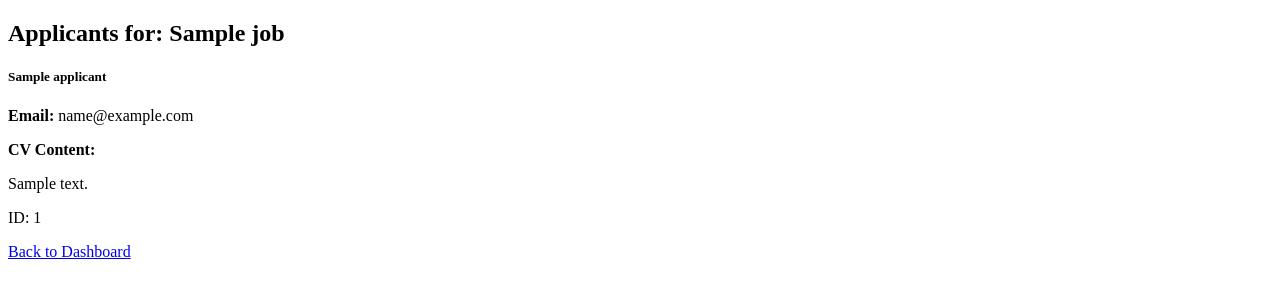
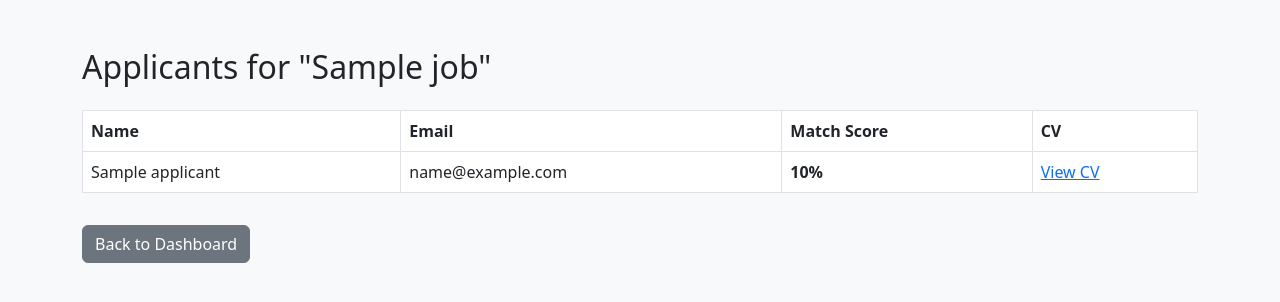
Before and after one commit to bashirubash/AI_Resume_Screening_System, a Flask app: template templates/view_applicants.html in a window 1280 px wide. Shown: the top 302 px of the page. Run offline with Flask 3, Linux system fonts and the light colour scheme; tables that the repository leaves empty hold one stand-in row (values such as "Sample post"); the template is opened without the code that fills it: values that come from a table or form of the project are taken from there, most other values are stand-ins (such as "Sample title", 1, 10 or a date in 2020); some libraries are stand-ins or nearby versions.

Commit message:
Update view_applicants.html

```diff
--- a/templates/view_applicants.html
+++ b/templates/view_applicants.html
@@ -1,29 +1,39 @@
 <!DOCTYPE html>
-<html lang="en">
+<html>
 <head>
-  <meta charset="UTF-8">
-  <title>Applicants for {{ job.title }}</title>
-  <link rel="stylesheet" href="{{ url_for('static', filename='bootstrap.min.css') }}">
+    <title>Applicants</title>
+    <link href="https://cdn.jsdelivr.net/npm/bootstrap@5.3.0/dist/css/bootstrap.min.css" rel="stylesheet">
 </head>
-<body>
-  <div class="container mt-4">
-    <h2>Applicants for: {{ job.title }}</h2>
+<body class="bg-light">
+<div class="container mt-5">
+    <h2 class="mb-4">Applicants for "{{ job.title }}"</h2>
+
     {% if applicants %}
-      <div class="list-group">
-        {% for applicant in applicants %}
-          <div class="list-group-item">
-            <h5>{{ applicant.name }}</h5>
-            <p><strong>Email:</strong> {{ applicant.email }}</p>
-            <p><strong>CV Content:</strong></p>
-            <div class="border p-2 bg-light">{{ applicant.cv_text }}</div>
-            <p class="text-muted">ID: {{ applicant.id }}</p>
-          </div>
-        {% endfor %}
-      </div>
+        <table class="table table-bordered">
+            <thead>
+                <tr>
+                    <th>Name</th>
+                    <th>Email</th>
+                    <th>Match Score</th>
+                    <th>CV</th>
+                </tr>
+            </thead>
+            <tbody>
+                {% for applicant in applicants %}
+                <tr>
+                    <td>{{ applicant.name }}</td>
+                    <td>{{ applicant.email }}</td>
+                    <td><strong>{{ applicant.match_score }}%</strong></td>
+                    <td><a href="{{ url_for('static', filename='uploads/' ~ applicant.cv_filename) }}" target="_blank">View CV</a></td>
+                </tr>
+                {% endfor %}
+            </tbody>
+        </table>
     {% else %}
-      <div class="alert alert-warning mt-3">No applicants yet for this job.</div>
+        <p>No applicants yet for this job.</p>
     {% endif %}
-    <a href="{{ url_for('admin_dashboard') }}" class="btn btn-secondary mt-4">Back to Dashboard</a>
-  </div>
+
+    <a href="{{ url_for('dashboard') }}" class="btn btn-secondary mt-3">Back to Dashboard</a>
+</div>
 </body>
 </html>
```
